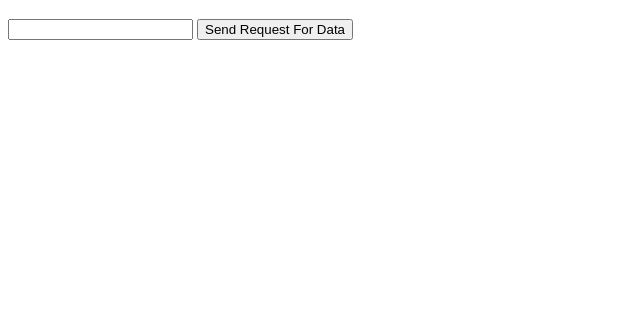
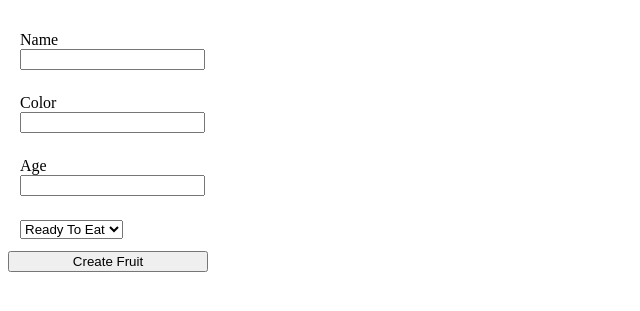
Before and after one commit to chase104/MongoDB_Setup, a website: page public/index.html in a window 1280 px wide. Shown: the part 61-372 px from the top of the page, without its empty margins (0-640 px from the left). Drawn offline with Linux system fonts and the light colour scheme.

Commit message:
create basic form for posting fruit

```diff
--- /dev/null
+++ b/public/index.css
@@ -0,0 +1,10 @@
+#container {
+    display: flex;
+    flex-direction: column;
+    max-width: 200px;
+
+}
+
+.input-container{
+    margin: 12px;
+}
--- a/public/index.html
+++ b/public/index.html
@@ -6,11 +6,32 @@
     <meta name="viewport" content="width=device-width, initial-scale=1.0">
     <title>Doc</title>
     <script defer src="./index.js"></script>
+    <link rel="stylesheet" href="./index.css">
 </head>
 <body>
     <h1>Home</h1>
-    <input type="text" />
-    <button id="submit-button">Send Request For Data</button>
+    <div id="container">
+        <div class="input-container">
+            <label for="name-input">Name</label>
+            <input type="text" id="name-input"/>
+        </div>
+        <div class="input-container">
+            <label for="color-input">Color</label>
+            <input type="text" id="color-input"/>
+        </div>
+        <div class="input-container">
+            <label for="age-input">Age</label>
+            <input type="text" id="age-input"/>
+        </div>
+        <div class="input-container">
+            <select name="ready-to-eat" id="ready-bool">
+                <option value="true">Ready To Eat</option>
+                <option value="false">Not Ready</option>
+            </select>
+        </div>
+        <button id="submit-button">Create Fruit</button>
+    </div>
+
 
 </body>
 </html>
```
Also changed, not shown: server.js (+11 -1 lines).
